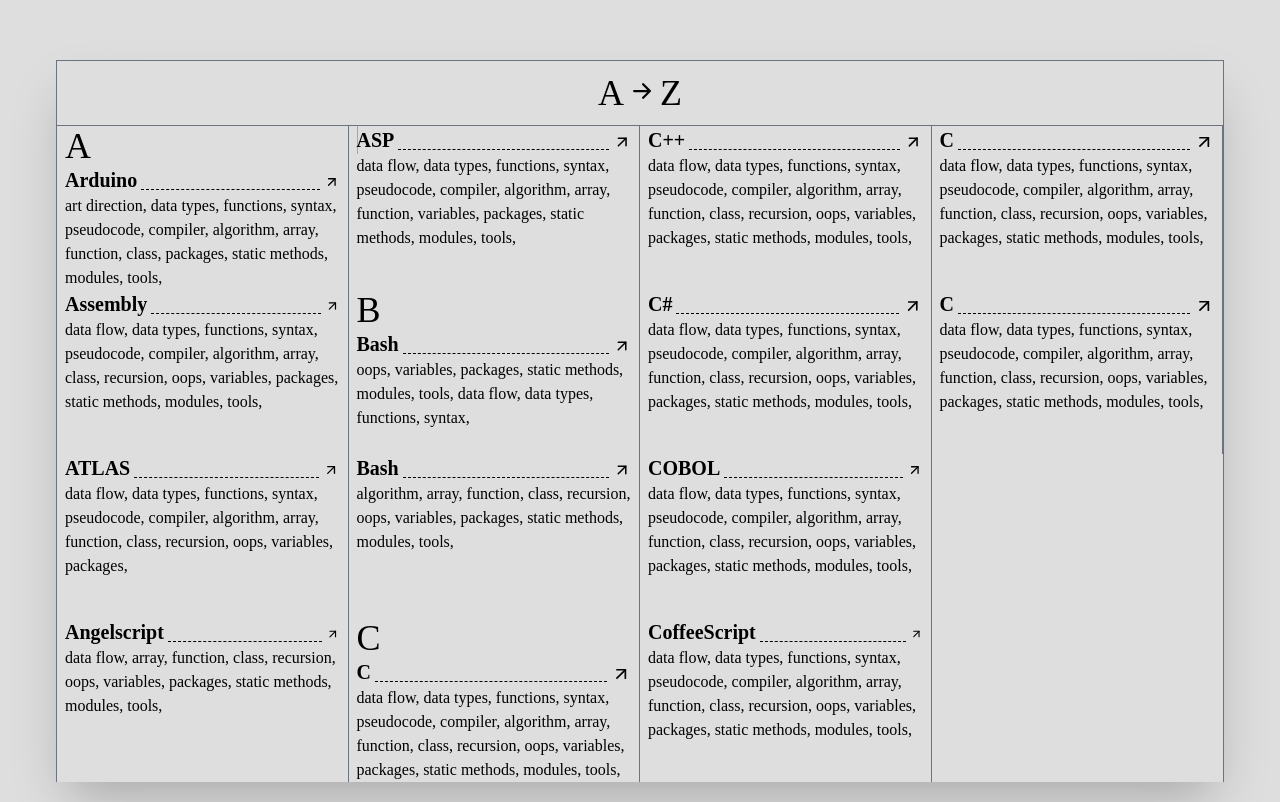
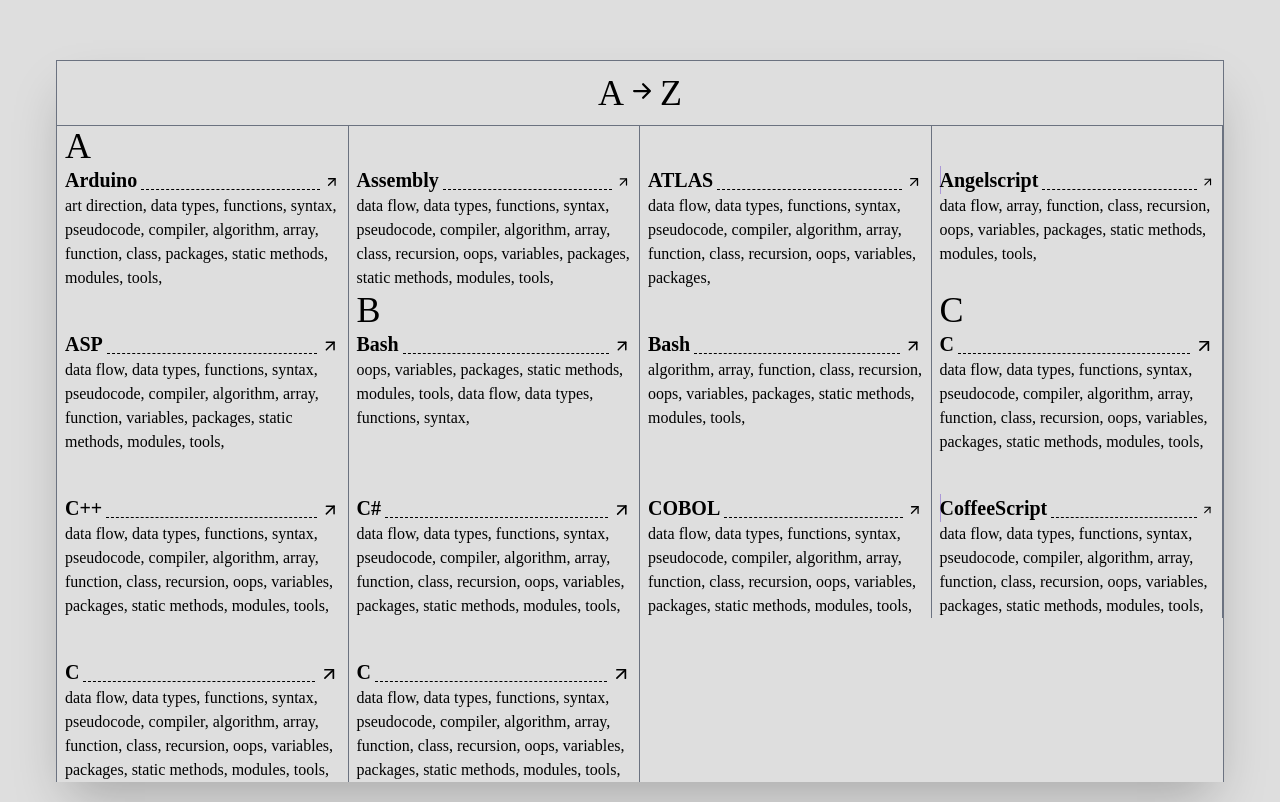
Before and after one commit to techlifejournal/techlifejournal, a React (Create React App) app: page / in a window 1280 px wide. Shown: the part 760-1562 px from the top of the page. Built offline with nearby package versions, Linux system fonts and the light colour scheme.

Commit message:
New layout

```diff
--- a/src/components/ContentPage/index.js
+++ b/src/components/ContentPage/index.js
@@ -16,13 +16,13 @@
                 </header>
                 <div className={`grid grid-cols-1  sm:grid-cols-2 md:grid-cols-3 lg:grid-cols-4
                     grid-rows-${rows(1)} sm:grid-rows-${rows(2)}  md:grid-rows-${rows(3)} lg:grid-rows-${rows(4)}
-                    grid-flow-col   `}>
+                    grid-flow-row   `}>
                     {ContentData.map((ele, index) => {
                         return <>
                             <div className="px-2 border-r-1 border-gray-500 heading-fill-left "
-                        >{ele.section && <h1 className="text-4xl">{ele.section}
+                            >{ele.section ? <h1 className="text-4xl">{ele.section}
 
-                        </h1>}  <div className="flex items-end gap-1">
+                            </h1> : <h1 className="h-10"></h1>}  <div className="flex items-end gap-1">
                                     <h2 className="text-xl  font-bold cursor-pointer heading-fill"> {ele.heading}</h2><div className="w-full mb-1 border-b-1 border-black border-dashed "></div>
                                     <FiArrowUpRight style={{ fontSize: "1.5rem" }} />
                                 </div>
```
Also changed, not shown: src/components/ContentPage/ContentData.js (+3 -4 lines). Lines whose indentation alone changed are shown as unchanged.
